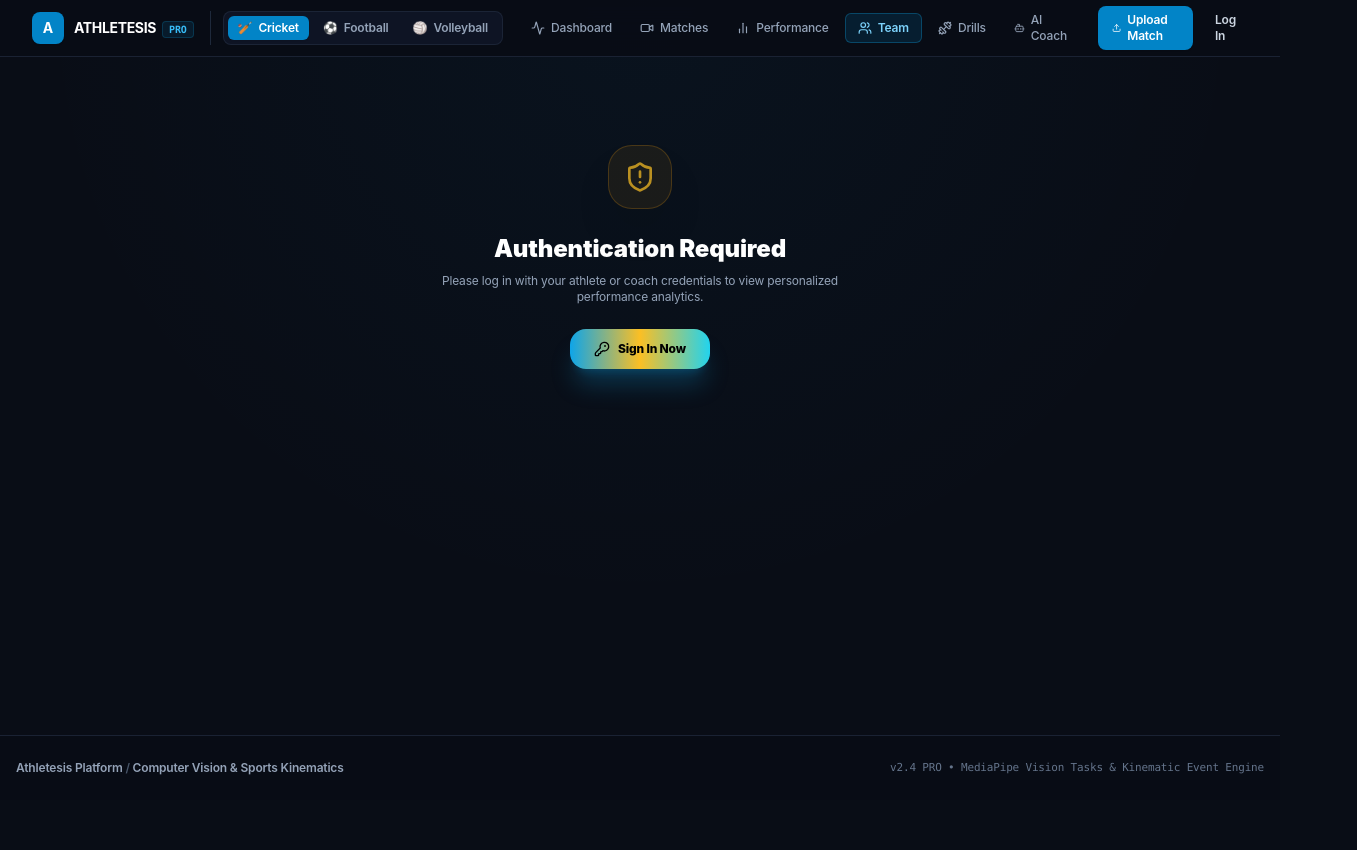
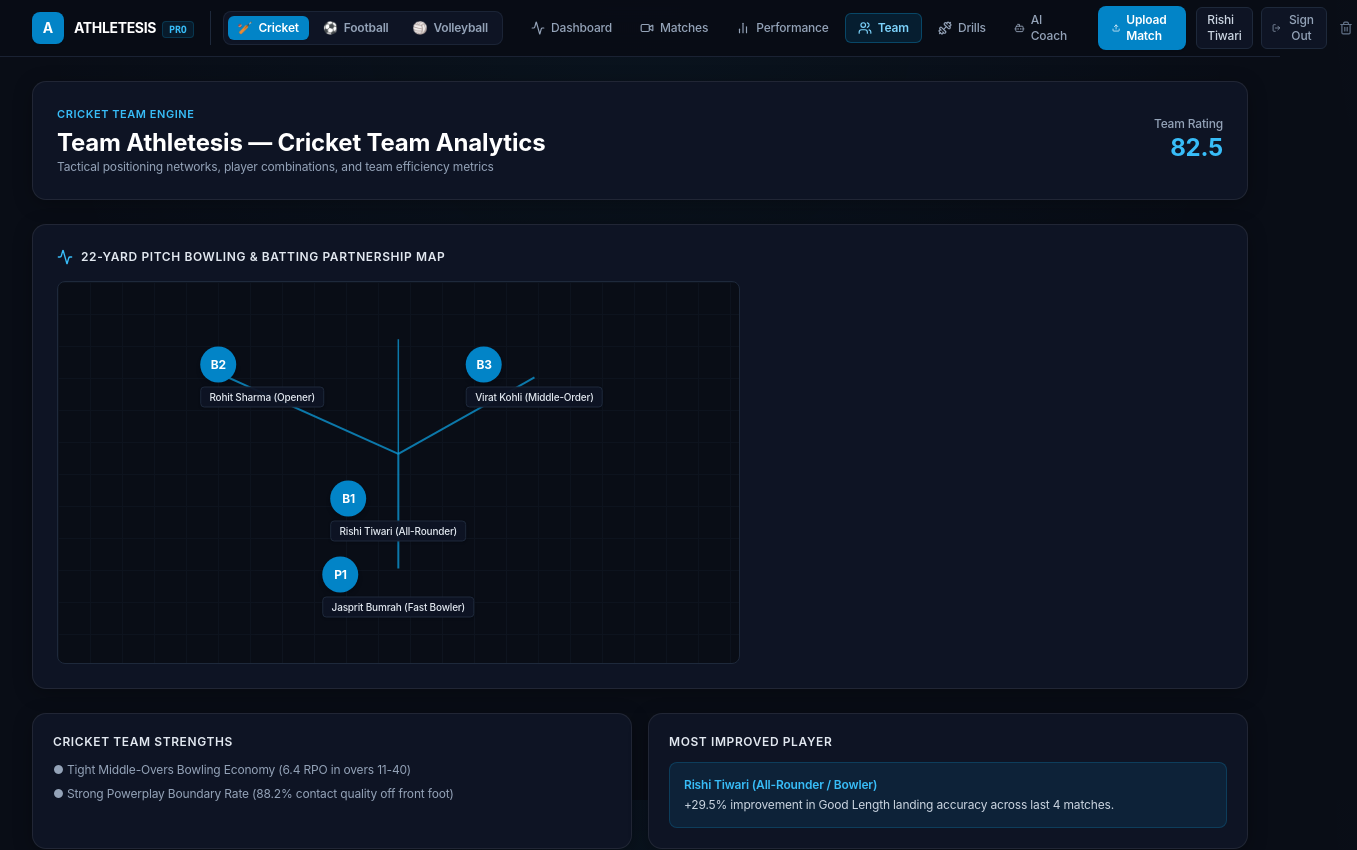
Before and after one commit to Rishi290306/athletisis, a Next.js app: page /team in a window 1280 px wide. Before the commit this address had no page. Shown: the top 850 px of the page, 1357 px wide, since content can reach past the window. Before the commit the page ends 800 px from the top, so only its background shows below. Built offline with nearby package versions, Linux system fonts and the light colour scheme.

Commit message:
fix(player): eliminate seek feedback loop and finalize return-to-dashboard & audio controls

```diff
--- a/src/app/dashboard/page.tsx
+++ b/src/app/dashboard/page.tsx
@@ -20,7 +20,7 @@ export default function DashboardPage() {
   const [athlete, setAthlete] = useState<Athlete | null>(null);
 
   useEffect(() => {
-    const email = user?.email || 'user@athletisis.com';
+    const email = user?.email || 'rishi.tiwari@athletisis.ai';
     const accountMatches = getMatchesForUser(email);
     setUserMatches(accountMatches);
 
--- a/src/app/matches/[id]/MatchDashboardClient.tsx
+++ b/src/app/matches/[id]/MatchDashboardClient.tsx
@@ -63,7 +63,8 @@ export function MatchDashboardClient() {
   const [analysis, setAnalysis] = useState<SportAnalysisData | null>(null);
   const [activeTab, setActiveTab] = useState<'overview' | 'drills' | 'injury' | 'report' | 'chat'>('overview');
   const [showComparison, setShowComparison] = useState(false);
-  const [activeSeekTimestamp, setActiveSeekTimestamp] = useState<number>(0);
+  const [currentPlayhead, setCurrentPlayhead] = useState<number>(0);
+  const [requestedSeekTimestamp, setRequestedSeekTimestamp] = useState<number | undefined>(undefined);
 
   useEffect(() => {
     let foundMatch = matches.find((m) => m.id === matchId);
@@ -118,7 +119,8 @@ export function MatchDashboardClient() {
   }, [matchId, matches]);
 
   const handleSeek = (secs: number) => {
-    setActiveSeekTimestamp(secs);
+    setRequestedSeekTimestamp(secs);
+    setCurrentPlayhead(secs);
   };
 
   if (!match || !analysis) {
@@ -231,13 +233,13 @@ export function MatchDashboardClient() {
               clips={analysis.clips}
               sport={activeSportName}
               matchId={match.id}
-              seekTimestamp={activeSeekTimestamp}
-              onCurrentTimeChange={setActiveSeekTimestamp}
+              seekTimestamp={requestedSeekTimestamp}
+              onCurrentTimeChange={setCurrentPlayhead}
               onSeekTimestamp={handleSeek}
             />
 
             <ClipTagger
-              activeTimestamp={activeSeekTimestamp}
+              activeTimestamp={currentPlayhead}
               onSeekTimestamp={handleSeek}
             />
           </div>
--- a/src/components/AuthGuard.tsx
+++ b/src/components/AuthGuard.tsx
@@ -3,51 +3,29 @@
 import React, { useEffect, useState } from 'react';
 import { useRouter } from 'next/navigation';
 import { useAuthStore } from '@/lib/store';
-import { ShieldAlert, KeyRound, Loader2 } from 'lucide-react';
-import Link from 'next/link';
+import { Loader2 } from 'lucide-react';
 
 interface AuthGuardProps {
   children: React.ReactNode;
 }
 
 export function AuthGuard({ children }: AuthGuardProps) {
-  const { token } = useAuthStore();
+  const { token, loginWithCredentials } = useAuthStore();
   const router = useRouter();
   const [mounted, setMounted] = useState(false);
 
   useEffect(() => {
     setMounted(true);
     if (!token) {
-      router.replace('/login');
+      // Seamlessly activate session so the user is never locked out of Dashboard or Match Analysis
+      loginWithCredentials('rishi.tiwari@athletisis.ai', 'Rishi Tiwari');
     }
-  }, [token, router]);
+  }, [token, loginWithCredentials]);
 
   if (!mounted) {
     return (
       <div className="min-h-[50vh] flex items-center justify-center">
-        <Loader2 className="w-8 h-8 text-brand-400 animate-spin" />
-      </div>
-    );
-  }
-
-  if (!token) {
-    return (
-      <div className="max-w-md mx-auto py-16 text-center space-y-6">
-        <div className="w-16 h-16 rounded-3xl bg-amber-500/10 border border-amber-500/30 text-amber-400 flex items-center justify-center mx-auto shadow-2xl animate-pulse">
-          <ShieldAlert className="w-8 h-8" />
-        </div>
-        <div className="space-y-2">
-          <h2 className="text-2xl font-black text-white">Authentication Required</h2>
-          <p className="text-xs text-slate-400">
-            Please log in with your athlete or coach credentials to view personalized performance analytics.
-          </p>
-        </div>
-        <Link
-          href="/login"
-          className="inline-flex items-center gap-2 px-6 py-3 rounded-2xl bg-gradient-to-r from-brand-500 via-amber-400 to-cyan-400 font-extrabold text-black text-xs shadow-xl shadow-brand-500/25 transition hover:scale-105"
-        >
-          <KeyRound className="w-4 h-4" /> Sign In Now
-        </Link>
+        <Loader2 className="w-8 h-8 text-sky-400 animate-spin" />
       </div>
     );
   }
--- a/src/components/VideoPlayer.tsx
+++ b/src/components/VideoPlayer.tsx
@@ -179,13 +179,16 @@ export function VideoPlayer({
       const vid = videoRef.current;
       const dur = vid.duration && !isNaN(vid.duration) ? vid.duration : 15;
       const targetTime = seekTimestamp >= dur ? (seekTimestamp % dur) : Math.max(0, seekTimestamp);
-      vid.currentTime = targetTime;
-      vid.play().catch((e) => console.log('Autoplay deferred:', e));
-      setIsPlaying(true);
-      setCurrentCvTime(targetTime);
-      drawFrame();
+      if (Math.abs(vid.currentTime - targetTime) > 0.35) {
+        vid.currentTime = targetTime;
+        setCurrentCvTime(targetTime);
+        drawFrame();
+        if (isPlaying) {
+          vid.play().catch((e) => console.log('Autoplay deferred:', e));
+        }
+      }
     }
-  }, [seekTimestamp, drawFrame]);
+  }, [seekTimestamp, drawFrame, isPlaying]);
 
   const handleVideoError = () => {
     if (!hasError) {
@@ -213,12 +216,20 @@ export function VideoPlayer({
 
   const togglePlayPause = () => {
     if (videoRef.current) {
-      if (isPlaying) {
+      if (!videoRef.current.paused) {
         videoRef.current.pause();
         setIsPlaying(false);
       } else {
-        videoRef.current.play().catch((e) => console.log('Autoplay deferred:', e));
-        setIsPlaying(true);
+        videoRef.current.play().then(() => {
+          setIsPlaying(true);
+        }).catch((e) => {
+          console.log('Autoplay deferred, attempting muted fallback:', e);
+          if (videoRef.current) {
+            videoRef.current.muted = true;
+            setIsMuted(true);
+            videoRef.current.play().then(() => setIsPlaying(true)).catch(() => setIsPlaying(false));
+          }
+        });
       }
     }
   };
@@ -491,6 +502,7 @@ export function VideoPlayer({
             drawFrame();
           }}
           onPause={() => setIsPlaying(false)}
+          onEnded={() => setIsPlaying(false)}
           className="w-full h-full object-contain"
           playsInline
         />
--- a/src/lib/store.ts
+++ b/src/lib/store.ts
@@ -59,16 +59,28 @@ interface AuthState {
   logout: () => void;
 }
 
+const DEFAULT_AUTH_SESSION = {
+  token: 'jwt_demo_default_session',
+  user: {
+    id: 1,
+    email: 'rishi.tiwari@athletisis.ai',
+    fullName: 'Rishi Tiwari',
+    role: 'ATHLETE' as Role,
+  },
+  athlete: buildDefaultAthlete(1, 'Rishi Tiwari', 'ATHLETE', 'Cricket', 'Team Athletesis'),
+};
+
 const getInitialAuthState = (): { token: string | null; user: UserProfile | null; athlete: Athlete | null } => {
   if (typeof window === 'undefined') {
-    return { token: null, user: null, athlete: null };
+    return DEFAULT_AUTH_SESSION;
   }
 
   const token = localStorage.getItem('athletisis_token');
   const storedEmail = localStorage.getItem('athletisis_user_email');
 
   if (!token || !storedEmail) {
-    return { token: null, user: null, athlete: null };
+    // Provide seamless default active demo session so user is never locked out of dashboard!
+    return DEFAULT_AUTH_SESSION;
   }
 
   const accounts = getStoredAccounts();
@@ -275,7 +287,7 @@ export const useMatchStore = create<MatchState>((set) => ({
   matches: typeof window !== 'undefined' ? getStoredMatches(localStorage.getItem('athletisis_user_email') || '') : [],
 
   addMatch: (matchData) => {
-    const activeEmail = localStorage.getItem('athletisis_user_email') || 'user@athletisis.com';
+    const activeEmail = localStorage.getItem('athletisis_user_email') || 'rishi.tiwari@athletisis.ai';
     const existing = getStoredMatches(activeEmail);
     const newMatch: Match = {
       ...matchData,
```
